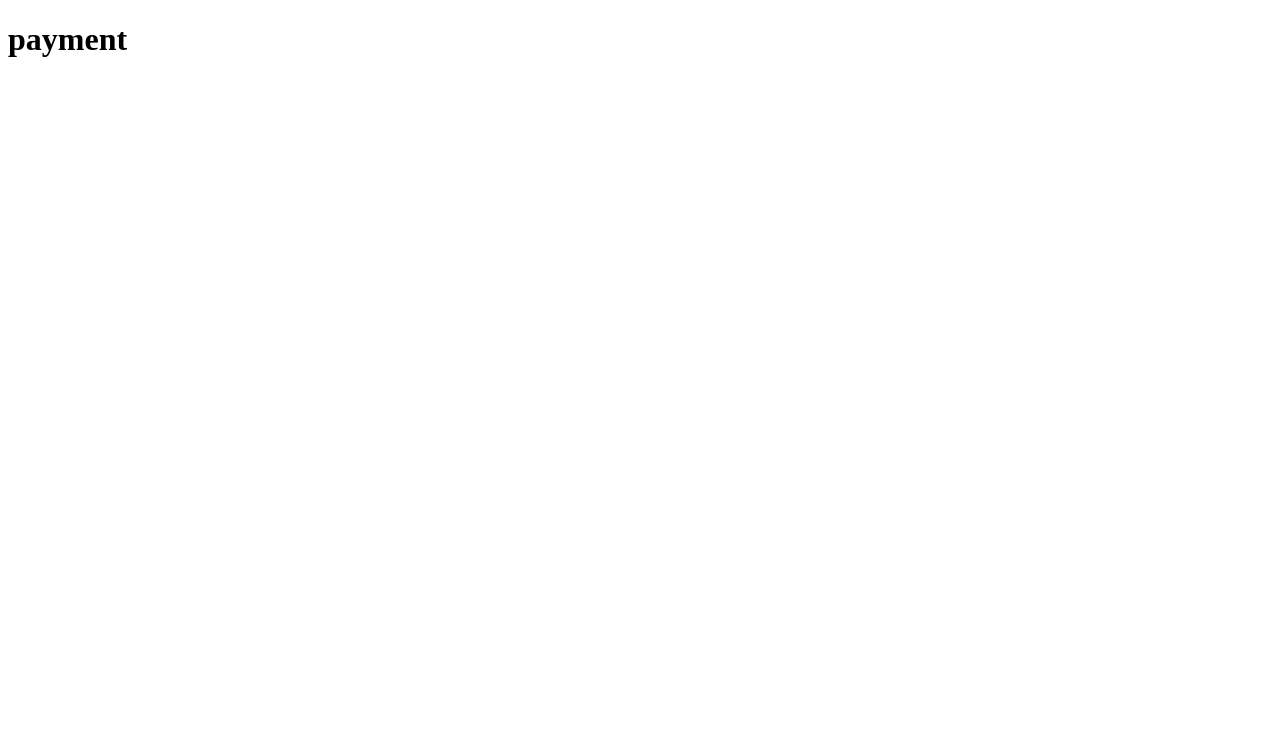
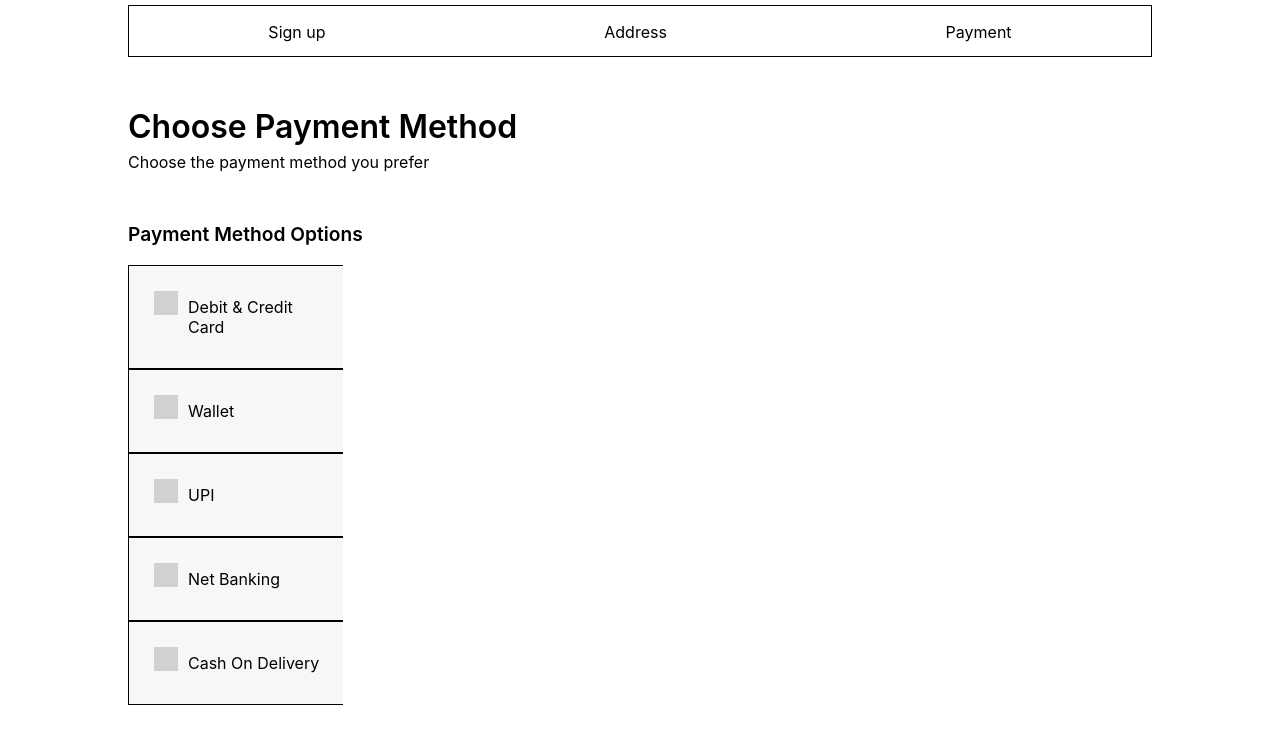
Before and after one commit to Anuj-16/Food_App, a plain HTML site: page payment.html in a window 1280 px wide. Drawn offline with Linux system fonts and the light colour scheme; grey boxes are pictures that could not be loaded.

```diff
--- /dev/null
+++ b/address.css
@@ -0,0 +1,91 @@
+body{
+    margin-bottom: 150px;
+    font-family: Inter, sans-serif;
+}
+#address_nav{
+    display: flex;
+    justify-content: space-around;
+    border: 1px solid;
+    margin-bottom: 50px;
+    height: 50px;
+}
+#address{
+    display: flex;
+    flex-direction: column;
+}
+#store1{
+    display: flex;
+    justify-content: space-around;
+}
+
+/* adress_store plus */
+
+#body1{
+    width: 60%;
+    display: flex;
+    flex-direction: column;
+    align-items: end;
+
+    margin: auto;
+    margin-top: -280px;
+
+
+
+
+}
+.clickFn{
+    margin-left: 200px;
+    border: 1px dashed gray;
+    width: 20%;
+    height: auto;
+    text-align: center;
+    padding: 50px 20px 50px 20px;
+    cursor: pointer;
+    border-radius: 5px;
+
+
+}
+.store_div{
+    display: flex;
+    flex-direction: column;
+    display: inline;
+    width: 40%;
+    /* border: 1px solid; */
+
+
+}
+.store_div p:first-child{
+    font-size: xx-large;
+    font-weight: 600;
+
+}
+.store_div >p>input{
+    width: 80%;
+    height: 50px;
+    border-radius: 5px;
+    background-color: rgb(234, 234, 176);
+}
+#address_btn{
+    border-radius: 5px;
+    padding: 15px 50px;
+    margin-right: 90px;
+    background-color: rgb(217, 217, 37);
+    color: #fff;
+    cursor: pointer;
+    margin-top: 15px;
+    border: none;
+}
+#address .child1{
+    font-size: xx-large;
+    font-weight: 600;
+    margin-bottom: -10px;
+}
+#store_part>div>p+p{
+    font-weight: 600;
+    font-size: large;
+    color: rgb(150, 150, 10);
+}
+#store_part>div:nth-child(1):hover{
+    background-color: gray;
+
+}
--- a/payment.css
+++ b/payment.css
@@ -0,0 +1,49 @@
+body{
+    width: 80%;
+    margin: auto;
+    font-family: Inter, sans-serif;
+}
+#address_navbar{
+    display: flex;
+    justify-content: space-around;
+    border: 1px solid;
+    margin-bottom: 50px;
+    height: 50px;
+    margin-top: 5px;
+}
+#pay_method>p:first-child{
+    font-weight: 600;
+    font-size: xx-large;
+    margin-bottom: -10px;
+}
+#pay_method>p:last-child{
+    margin-bottom: 50px;
+}
+#pay_option{
+    font-weight: 600;
+    font-size: larger;
+}
+.pay_opt{
+    display: flex;
+    width: 40%;
+    border: 1px solid;
+    border-right: none;
+    background-color: rgb(247, 247, 247);
+    padding: 15px;
+    cursor: pointer;
+}
+#child1{
+    display: flex;
+    flex-direction: column;
+    width: 45%;
+
+}
+.pay_opt img{
+    width: 24px;
+    height: 24px;
+    padding: 10px 10px;
+    opacity: 0.42;
+}
+.pay_opt p{
+    vertical-align: super;
+}
--- a/payment.html
+++ b/payment.html
@@ -3,10 +3,55 @@
 <head>
     <meta charset="UTF-8">
     <meta name="viewport" content="width=device-width, initial-scale=1.0">
-    <title>Document</title>
+    <link rel="stylesheet" href="./payment.css">
+    <title>Payment page</title>
 </head>
 <body>
-    <h1>payment</h1>
+    <div id="address_navbar">
+        <p>Sign up</p>
+        <p>Address</p>
+        <p>Payment</p>
+    </div>
+    <div id="pay_method">
+        <p>Choose Payment Method</p>
+        <p>Choose the payment method you prefer</p>
+    </div>
+    <div id="pay_option">
+        <p>Payment Method Options</p>
+    </div>
+
+    <div id="main_container">
+        <div id="child1">
+            <div id="credit_card" class="pay_opt">
+                <div><img src="https://images.bewakoof.com/web/bank-card-fill-1645697857.svg" alt="card"></div>
+                <div>
+                    <p>Debit & Credit Card</p>
+                </div>
+            </div>
+
+            <div id="wallet" class="pay_opt">
+                    <img src="https://images.bewakoof.com/web/Group-1645705428.png" alt="wallet">
+                    <p>Wallet</p>
+            </div>
+            <div id="upi" class="pay_opt">
+                <img src="https://images.bewakoof.com/web/upi-icon-1645705429.png" alt="upi">
+                <p>UPI</p>
+            </div>
+            <div id="net_banking" class="pay_opt">
+                <img src="https://images.bewakoof.com/web/nb-icon-1645705428.png" alt="Net Banking">
+                 <p>Net Banking</p>
+            </div>
+            <div id="cod" class="pay_opt">
+                <img src="https://images.bewakoof.com/web/cod-icon-1645705427.png" alt="cod">
+                <p>Cash On Delivery</p>
+
+            </div>
+        </div>
+
+
+        <div id="child2"></div>
+
+    </div>
 
 </body>
 </html>
```
Also changed, not shown: address.html (added, +39 -0 lines), address.js (added, +28 -0 lines).
